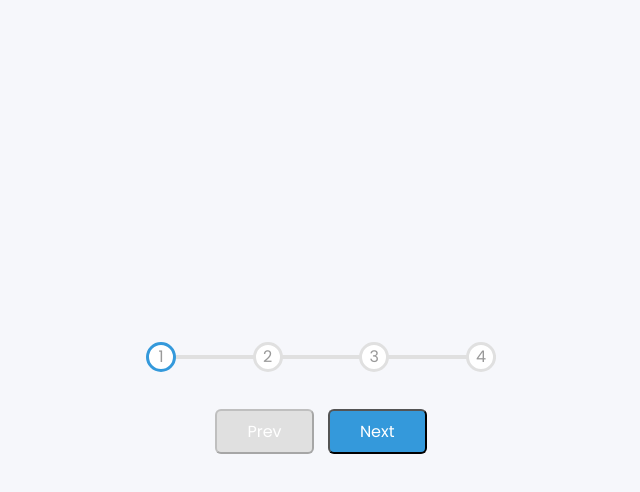
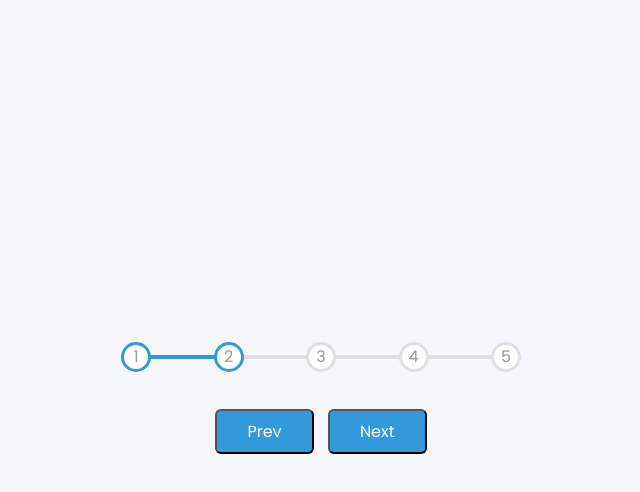
Before and after one commit to domingo79/progressSteps, a plain HTML site: page index.html in a window 1280 px wide. Both pictures are taken after a click on the button "Next". Shown: the whole page, without its empty margins (319-959 px from the left). Drawn offline with Linux system fonts and the light colour scheme.

Commit message:
logica dinamica

```diff
--- a/asset/css/style.css
+++ b/asset/css/style.css
@@ -32,7 +32,7 @@ body{
     position: relative;
     margin-bottom: 2rem;
     max-width: 100%;
-    width: 350px;
+    width: 400px;
 }
 .progress-container::before
 {
--- a/asset/js/main.js
+++ b/asset/js/main.js
@@ -0,0 +1,55 @@
+// seleziono i miei id e la classe cicle
+const progress = document.getElementById('progress');
+const prev = document.getElementById('prev');
+const next = document.getElementById('next');
+const circles = document.querySelectorAll('.circle');
+
+let currentActive = 1;
+
+//aggiungo e controllo l'evento click fino a circles.length
+next.addEventListener('click', () => {
+    currentActive++
+    if (currentActive > circles.length) {
+        currentActive = circles.length
+    }
+    update()
+    console.log(currentActive);
+});
+
+// diminuisco il currentActive fino a 1
+prev.addEventListener('click', () => {
+    currentActive--
+
+    if (currentActive < 1) {
+        currentActive = 1
+    }
+    // collego le 2 funzioni con update()
+    update()
+    console.log(currentActive);
+})
+
+// funzione update per ciclare le classi circles con class active per il colore dei pallini
+function update() {
+    circles.forEach((circle, index) => {
+        if (index < currentActive) {
+            circle.classList.add('active');
+        } else {
+            circle.classList.remove('active');
+        }
+    })
+    // qui mi occupo della progressione della linea
+    const actives = document.querySelectorAll('.active');
+    // converto il console.log() in progress.style.width
+    // console.log((actives.length / circles.length) * 100);
+    progress.style.width = (actives.length - 1) / (circles.length - 1) * 100 + '%';
+
+    // condizione per il bottore prev next
+    if (currentActive === 1) {
+        prev.disabled = true;
+    } else if (currentActive === circles.length) {
+        next.disabled = true;
+    } else {
+        prev.disabled = false;
+        next.disabled = false;
+    }
+}
--- a/index.html
+++ b/index.html
@@ -17,6 +17,7 @@
             <div class="circle">2</div>
             <div class="circle">3</div>
             <div class="circle">4</div>
+            <div class="circle">5</div>
         </div>
 
         <button class="btn" id="prev" disabled>Prev</button>
```
